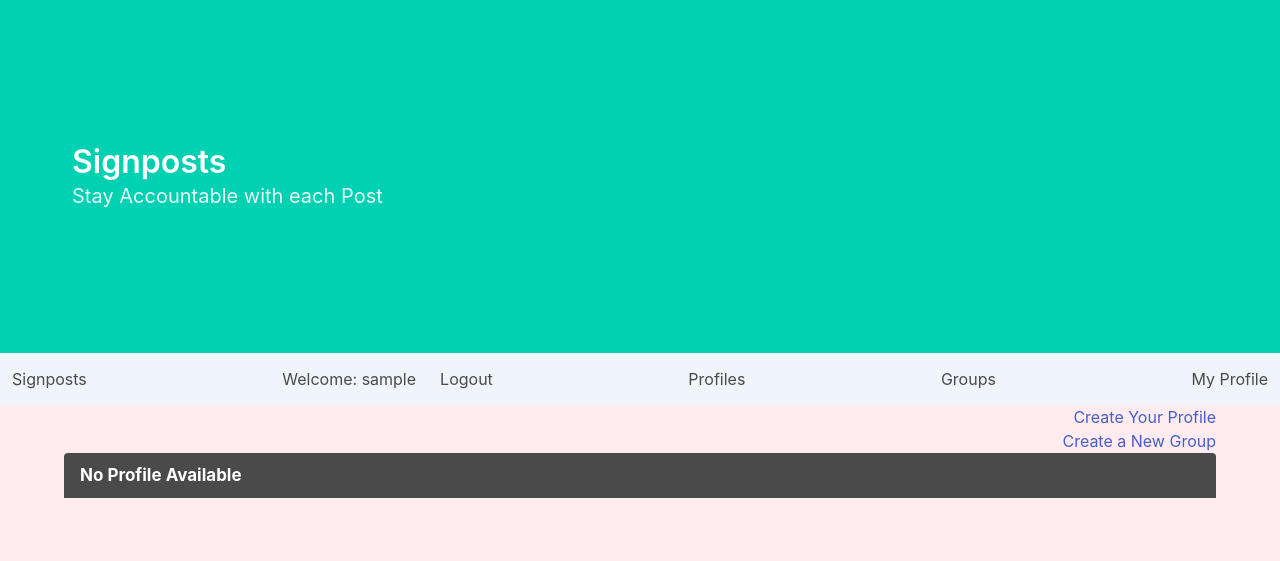
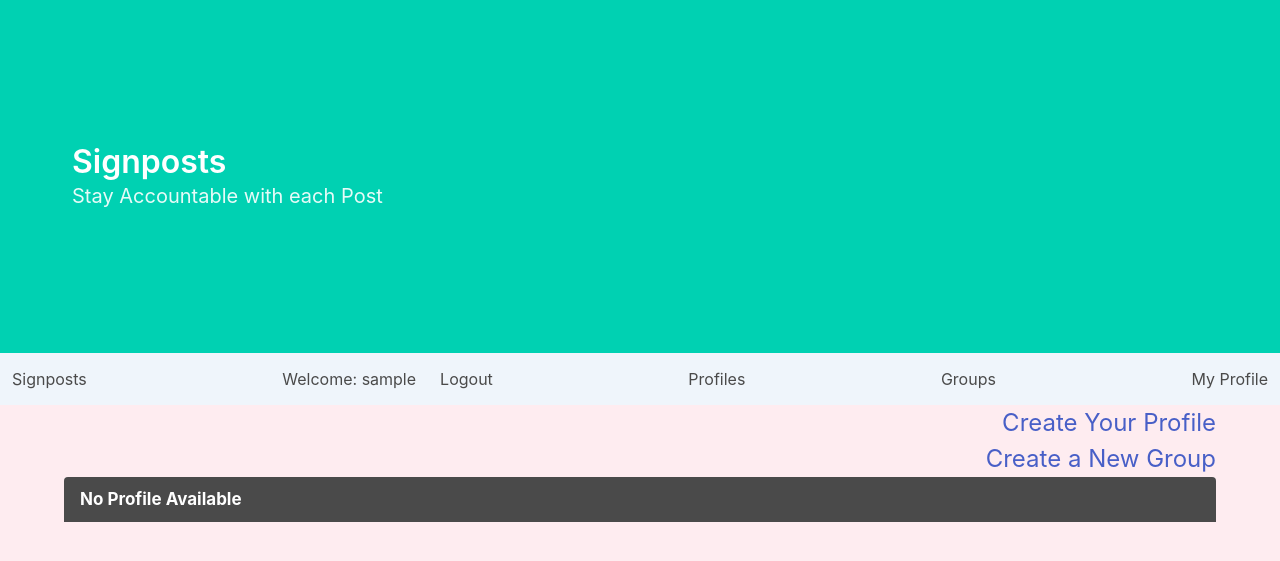
Before and after one commit to mariaximenez/signposts, a Django app: page /myprofile/ in a window 1280 px wide. Shown: the top 561 px of the page. Run offline with Django 4.2, Linux system fonts and the light colour scheme; the visitor is signed in with stand-in values (Sample User, id 1).

Commit message:
Font changes

```diff
--- a/main_app/templates/group_detail.html
+++ b/main_app/templates/group_detail.html
@@ -6,7 +6,7 @@
 
   <div class="detail__container">
     {% for post in posts.all %}
-    <div class="museum">
+    <div class="is-size-4">
       <span>{{forloop.counter}}</span>
       <span><b>{{post.profiles}}</b></span>
       <div class="text has-text-grey">{{post.text}}</div>
--- a/main_app/templates/myprofile_detail.html
+++ b/main_app/templates/myprofile_detail.html
@@ -1,6 +1,6 @@
 {% extends 'base.html' %} {% block content %}
 {% load static %}
-
+<div class="is-size-4">
 <div class="level-right">
   <a href="/myprofile/new"> Create Your Profile</a>
 </div>
@@ -70,6 +70,6 @@
   {% endfor %}
 </div>
 </div>
-
+</div>
 
 {% endblock %}
```
